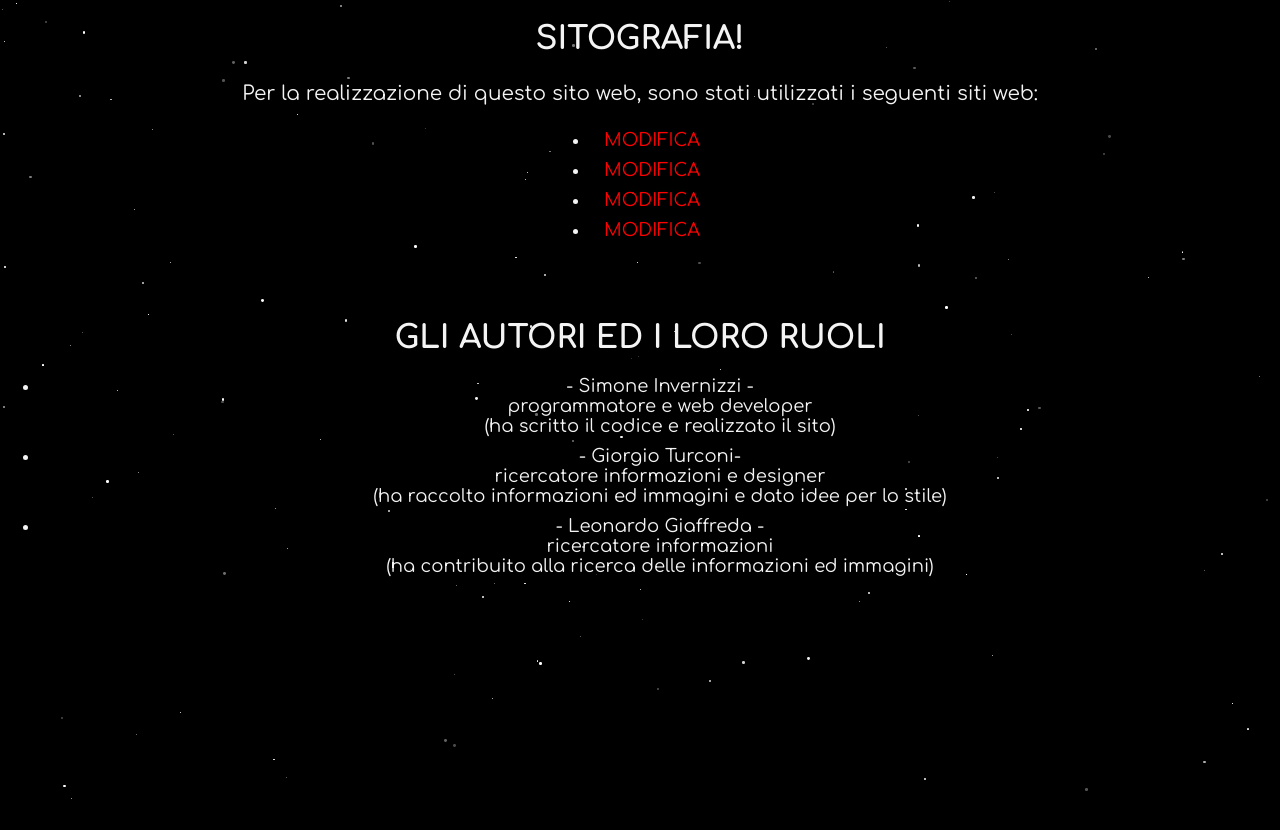
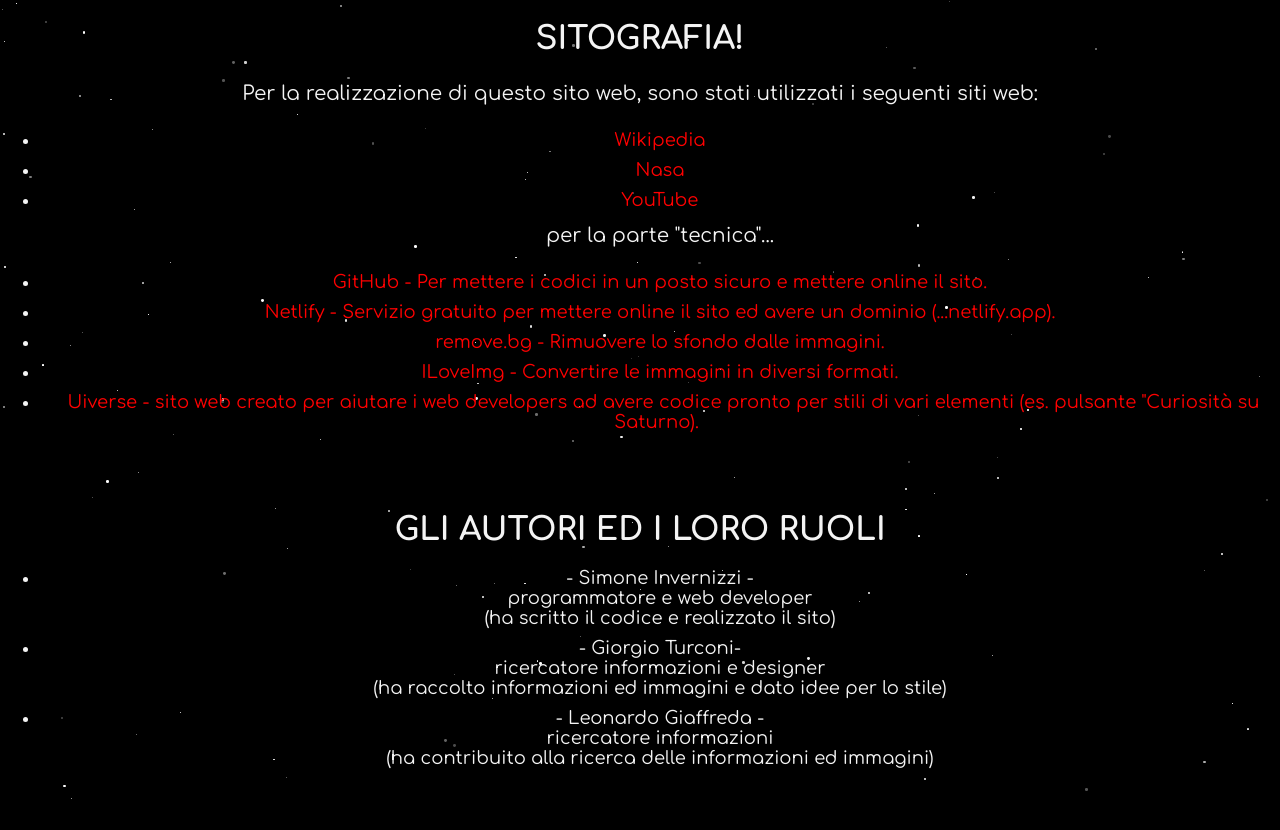
Before and after one commit to simoamogit/scienzeprogettocode, a plain HTML site: page crediti.html in a window 1280 px wide. Shown: the top 830 px of the page. Drawn offline with Linux system fonts and the light colour scheme.

Commit message:
Add files via upload

```diff
--- a/crediti.html
+++ b/crediti.html
@@ -14,12 +14,17 @@
     <h1 id="titolo" class="fade-in">SITOGRAFIA!</h1>
 
     <p id="paragrafo" class="fade-in">Per la realizzazione di questo sito web, sono stati utilizzati i seguenti siti web:</p>
-
-        <li id="link1" class="fade-in"><a href=".">MODIFICA</a></li>
-        <li id="Link2" class="fade-in"><a href=".">MODIFICA</a></li>
-        <li id="Link3" class="fade-in"><a href=".">MODIFICA</a></li>
-        <li id="Link4" class="fade-in"><a href=".">MODIFICA</a></li>
-
+    <ul>
+        <li id="link1" class="fade-in"><a href="https://wikipedia.org">Wikipedia</a></li>
+        <li id="Link2" class="fade-in"><a href="https://nasa.gov">Nasa</a></li>
+        <li id="Link3" class="fade-in"><a href="https://youtube.com">YouTube</a></li>
+        <p class="fade-in">per la parte "tecnica"...</p>
+        <li id="Link4" class="fade-in"><a href="https://github.com">GitHub - Per mettere i codici in un posto sicuro e mettere online il sito.</a></li>
+        <li id="Link4" class="fade-in"><a href="https://app.netlify.com">Netlify - Servizio gratuito per mettere online il sito ed avere un dominio (...netlify.app).</a></li>
+        <li id="Link4" class="fade-in"><a href="https://remove.bg">remove.bg - Rimuovere lo sfondo dalle immagini.</a></li>
+        <li id="Link4" class="fade-in"><a href="https://iloveimg.com">ILoveImg - Convertire le immagini in diversi formati.</a></li>
+        <li id="Link4" class="fade-in"><a href="https://uiverse.io">Uiverse - sito web creato per aiutare i web developers ad avere codice pronto per stili di vari elementi (es. pulsante "Curiosità su Saturno).</a></li>
+    </ul>
         <h1 id="autori" class="fade-in">GLI AUTORI ED I LORO RUOLI</h1>
 
         <ul>
```
